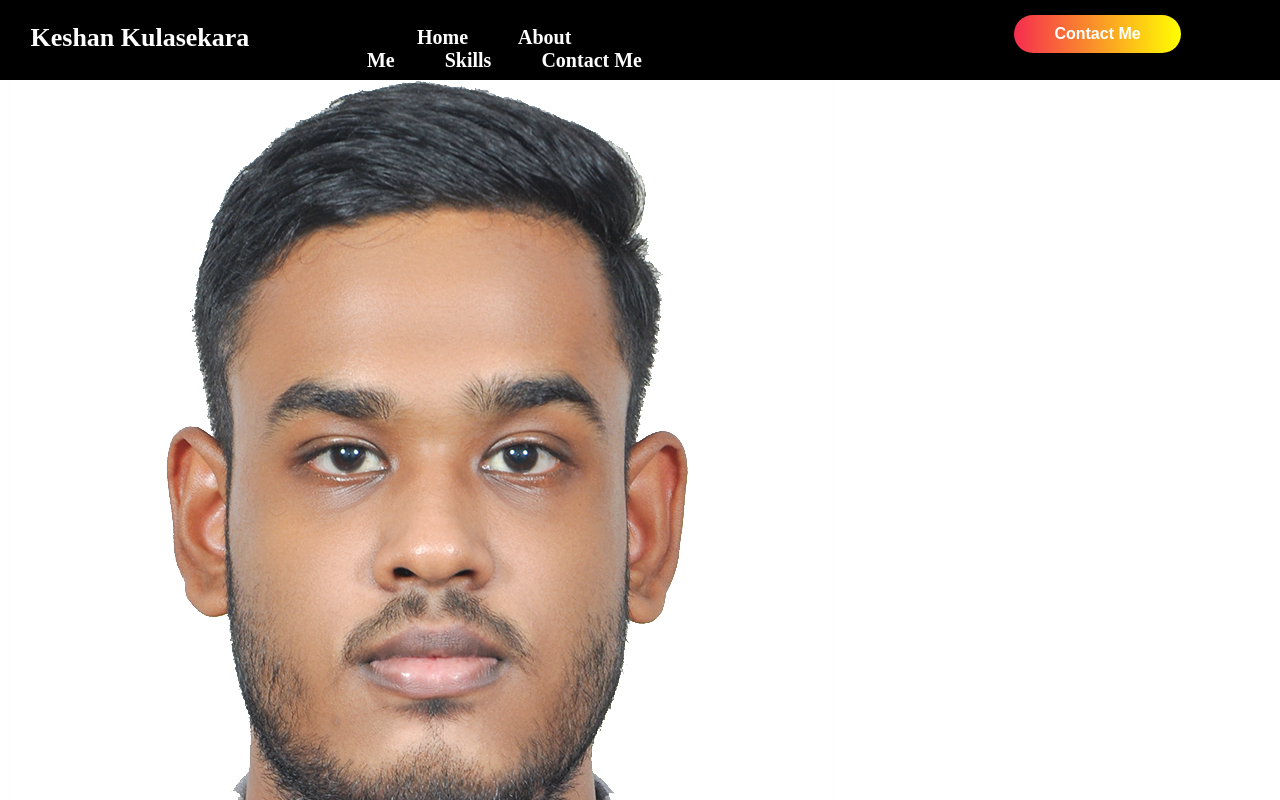
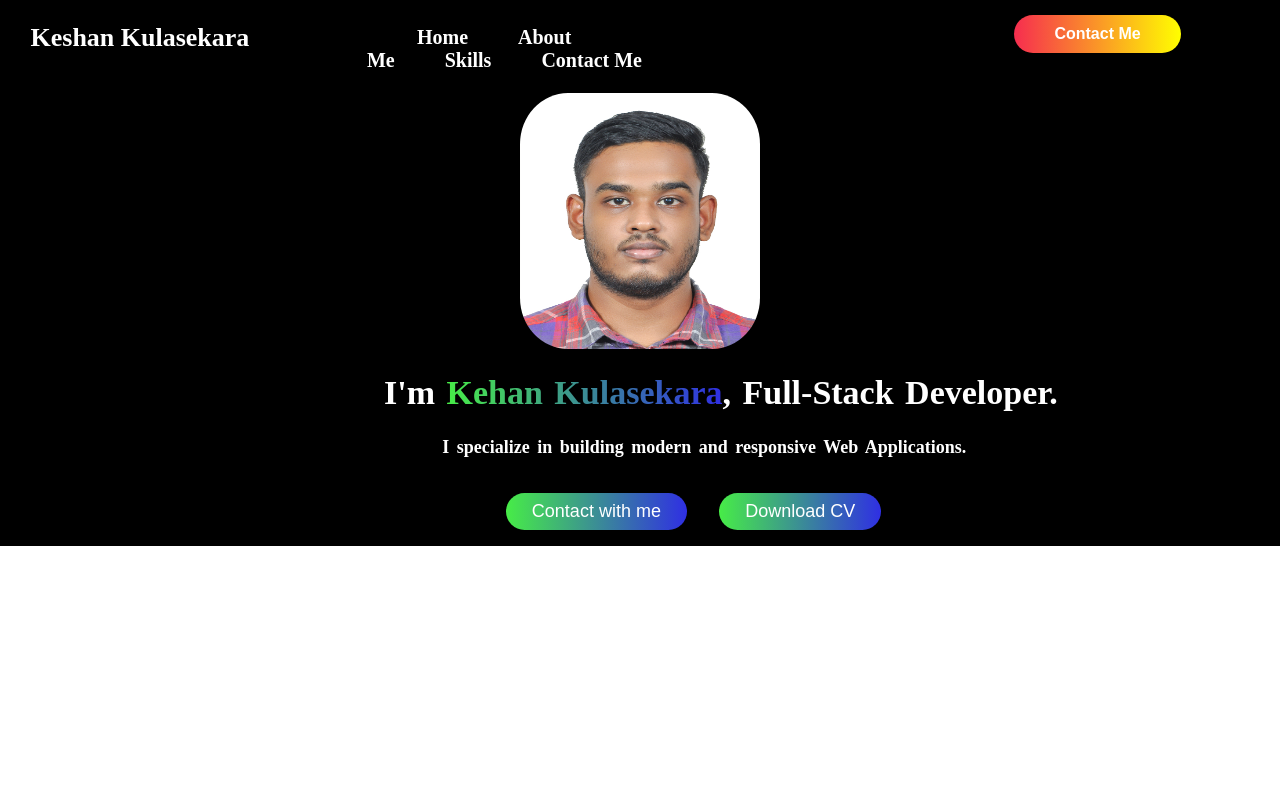
Before and after one commit to KeshaCodeolima/MY-Portfolio, a React (Create React App) app in the folder my-portfolio/: page / in a window 1280 px wide. Shown: the top 800 px of the page. Built offline with nearby package versions, Linux system fonts and the light colour scheme.

Commit message:
Add all CSS to about me page and add some div class names

```diff
--- a/my-portfolio/src/Componets/AboutMe.css
+++ b/my-portfolio/src/Componets/AboutMe.css
@@ -0,0 +1,63 @@
+.aboutme{
+    background-color: black;
+    position: absolute;
+    top: 10%;
+    left: 0;
+    width: 100%;
+}
+.image{
+    display: flex;
+    justify-content: center;
+    align-items: center;
+    margin-top: 1%;
+}
+.image1{
+    width: 30vh;
+    height: 32vh;
+    border-radius: 20%;
+}
+.text{
+    margin-left: 30%;
+    margin-top: 2%;
+    word-spacing: 3px;
+}
+.textp1{
+    color: white;
+    font-size: 34px;
+    font-weight: 600;
+    margin-top: 2%;
+}
+.textp2{
+    color: white;
+    font-size: 18px;
+    font-weight: bold;
+    margin-top: -1%;
+    margin-left: 6.5%;
+    margin-top: -1%;
+}
+.text span{
+    background-image: linear-gradient(to right, rgb(71, 236, 71),rgb(47, 47, 227));
+    -webkit-background-clip: text;
+    -webkit-text-fill-color: transparent;
+}
+.button1{
+    display: flex;
+    margin-left: 37%;
+}
+.btn1{
+    font-size: 18px;
+    font-weight: 500;
+    border-radius: 20px;
+    color: white;
+    border: none;
+    outline: none;
+    padding: 8px 26px;
+    margin-left: 4%;
+    margin-bottom: 2%;
+    margin-top: 2%;
+    background-image: linear-gradient(to right, rgb(71, 236, 71),rgb(47, 47, 227));
+    transition: 2s;
+}
+.btn1:hover{
+    transform: scale(1.1);
+}
--- a/my-portfolio/src/Componets/AboutMe.jsx
+++ b/my-portfolio/src/Componets/AboutMe.jsx
@@ -10,12 +10,12 @@ function AboutMe() {
             <img src={Image1} alt="Myphoto" className='image1'/>
         </div>
         <div className="text">
-            <p>I'm <span>Kehan Kulasekara</span>,Full-Stack Developer</p>
-            <p>I specialize in building modern and responsive Web Applications.</p>
+            <p className='textp1'>I'm <span>Kehan Kulasekara</span>, Full-Stack Developer.</p>
+            <p className='textp2'>I specialize in building modern and responsive Web Applications.</p>
         </div>
-        <div className="button">
-            <button>Contact with me</button>
-            <button>Download CV</button>
+        <div className="button1">
+            <button className='btn1'>Contact with me</button>
+            <button className='btn1'>Download CV</button>
         </div>
     </div>
     </>
```
